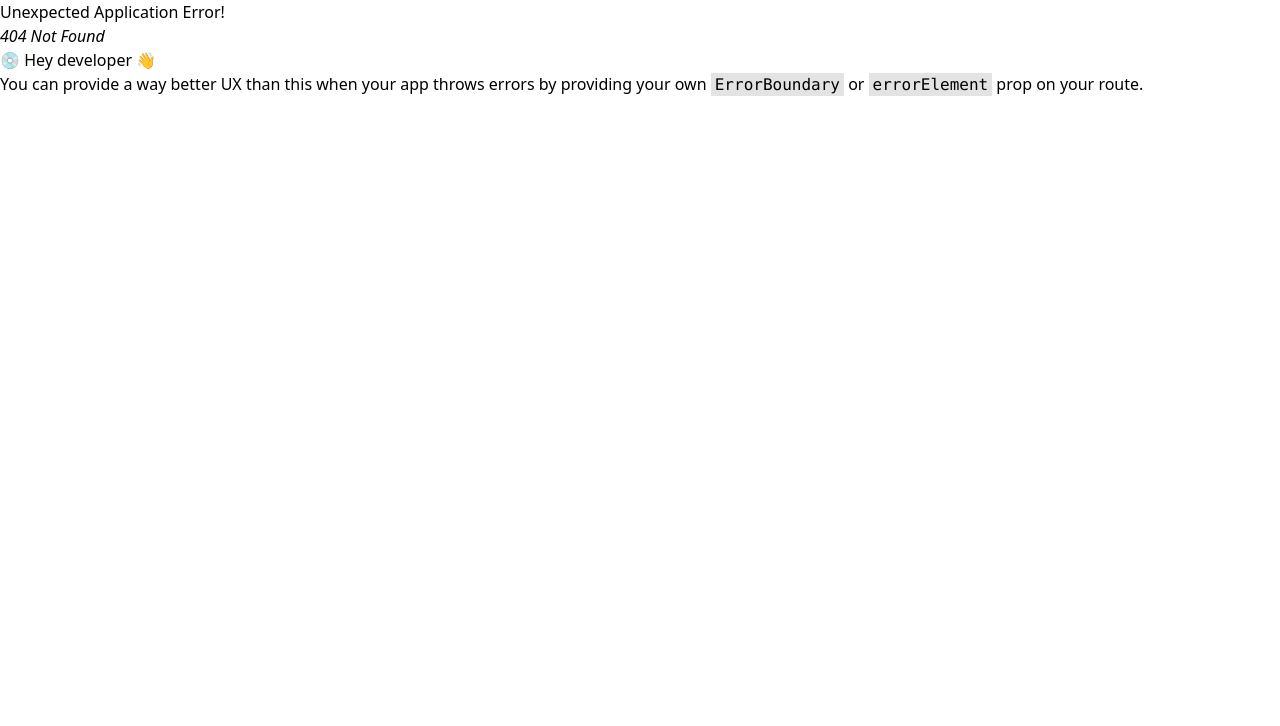
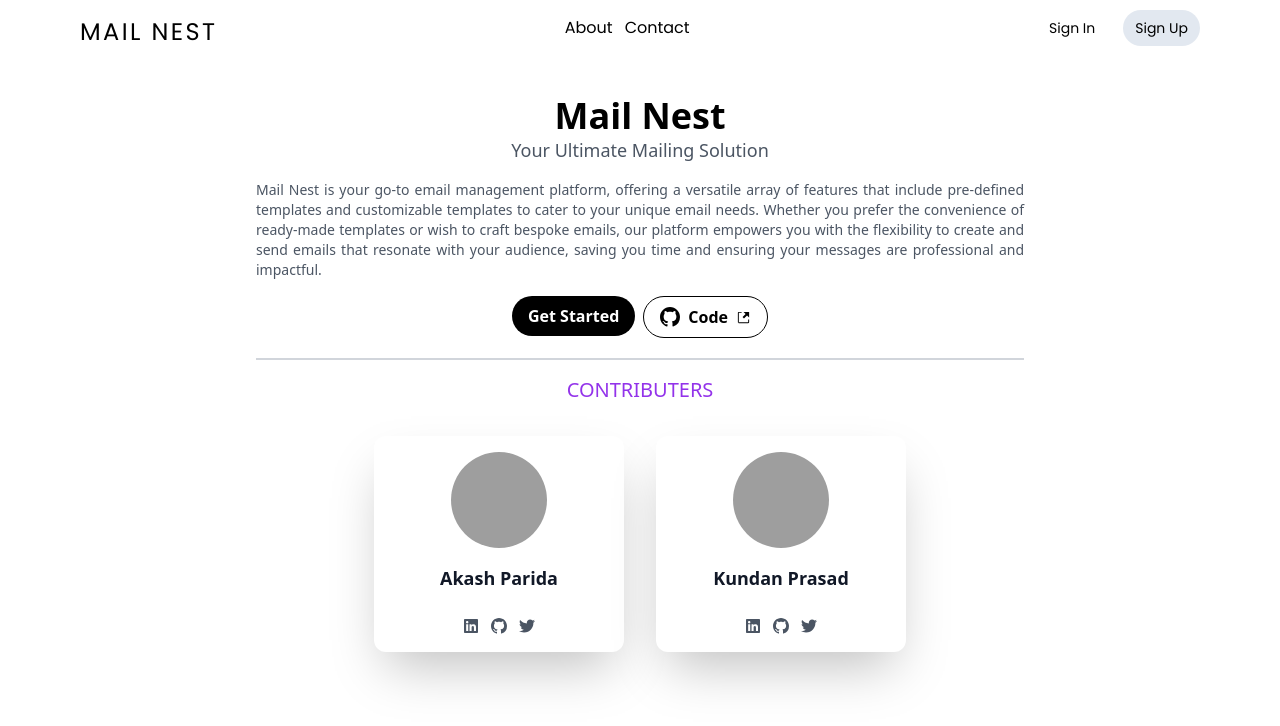
Before and after one commit to kundanKP35/mail-nest, a React (Vite) app in the folder frontend/: page /about in a window 1280 px wide. Before the commit this address had no page. Shown: the top 726 px of the page. Built offline with nearby package versions, Linux system fonts and the light colour scheme; grey boxes are pictures that could not be loaded.

Commit message:
about page

```diff
--- a/frontend/src/main.jsx
+++ b/frontend/src/main.jsx
@@ -15,6 +15,7 @@ import Home from './pages/home.jsx';
 import LoginPage from './pages/login.jsx';
 import RegisterPage from './pages/register.jsx';
 import Profile from './pages/profile.jsx';
+import About from './pages/about.jsx';
 
 const router = createBrowserRouter(
   createRoutesFromElements(
@@ -22,6 +23,7 @@ const router = createBrowserRouter(
       <Route index={true} path="/" element={<Home />} />
       <Route path="/login" element={<LoginPage />} />
       <Route path="/register" element={<RegisterPage />} />
+      <Route path="/about" element={<About />} />
       <Route path="" element={<PrivateRoute />}>
         <Route path="/profile" element={<Profile />} />
       </Route>
--- /dev/null
+++ b/frontend/src/pages/about.jsx
@@ -0,0 +1,79 @@
+import React from "react";
+import { Link } from "react-router-dom";
+import { FaTwitter, FaLinkedin, FaBitbucket } from "react-icons/fa";
+import { BsGithub } from "react-icons/bs";
+import { GoLinkExternal } from "react-icons/go";
+
+const About = () => {
+  return (
+    <div className="w-full  p-8">
+      <div className="w-full max-w-screen-md mx-auto text-center ">
+        <h1 className="font-bold text-4xl ">Mail Nest</h1>
+        <p className="text-gray-600 text-lg mb-4">
+          Your Ultimate Mailing Solution
+        </p>
+        <p className="text-gray-600 text-sm mb-4 text-justify ">
+          Mail Nest is your go-to email management platform, offering a
+          versatile array of features that include pre-defined templates and
+          customizable templates to cater to your unique email needs. Whether
+          you prefer the convenience of ready-made templates or wish to craft
+          bespoke emails, our platform empowers you with the flexibility to
+          create and send emails that resonate with your audience, saving you
+          time and ensuring your messages are professional and impactful.
+        </p>
+        <div className="flex flex-row justify-center gap-2">
+        <Link to='/login'>
+          <button className="py-2 px-4 bg-black text-white hover:bg-white hover:text-black hover:border border-black font-bold rounded-full">
+            Get Started
+          </button>
+        </Link>
+          <button className="py-2 px-4 border border-black bg-white font-bold rounded-full flex items-center gap-2 hover:bg-black hover:text-white transition-all">
+            <BsGithub size={20} /> Code <GoLinkExternal size={15} />
+          </button>
+        </div>
+        <div className="border-t-2 border-gray-300 mt-5"></div>
+      </div>
+
+      <div className="flex items-center justify-center flex-wrap gap-4 p-4">
+        <h1 className="text-purple-600 uppercase text-xl">Contributers</h1>
+      </div>
+
+      {/* Contributors Section */}
+      <div className="flex items-center justify-center flex-wrap gap-8 p-4">
+        <div className="card bg-white p-4 rounded-xl shadow-2xl w-[250px] text-center">
+          <img
+            src="https://t3.ftcdn.net/jpg/03/46/83/96/360_F_346839683_6nAPzbhpSkIpb8pmAwufkC7c5eD7wYws.jpg"
+            alt="Contributor 1"
+            className="w-24 h-24 rounded-full object-cover transition duration-200 hover:scale-110 mx-auto"
+          />
+          <div className="text-gray-900 text-lg font-bold p-4">
+            Akash Parida
+          </div>
+          <div className="flex items-center justify-center gap-3 mt-2 w-auto h-5 text-gray-600">
+            <FaLinkedin className="cursor-pointer transition duration-200 hover:text-black" />
+            <BsGithub className="cursor-pointer transition duration-200 hover:text-black" />
+            <FaTwitter className="cursor-pointer transition duration-200 hover:text-black" />
+          </div>
+        </div>
+
+        <div className="card bg-white p-4 rounded-xl shadow-2xl w-[250px] text-center">
+          <img
+            src="https://t3.ftcdn.net/jpg/03/46/83/96/360_F_346839683_6nAPzbhpSkIpb8pmAwufkC7c5eD7wYws.jpg"
+            alt="Contributor 2"
+            className="w-24 h-24 rounded-full object-cover transition duration-200 hover:scale-110 mx-auto"
+          />
+          <div className="text-gray-900 text-lg font-bold p-4">
+            Kundan Prasad
+          </div>
+          <div className="flex items-center justify-center gap-3 mt-2 w-auto h-5 text-gray-600">
+            <FaLinkedin className="cursor-pointer transition duration-200 hover:text-black" />
+            <BsGithub className="cursor-pointer transition duration-200 hover:text-black" />
+            <FaTwitter className="cursor-pointer transition duration-200 hover:text-black" />
+          </div>
+        </div>
+      </div>
+    </div>
+  );
+};
+
+export default About;
```
